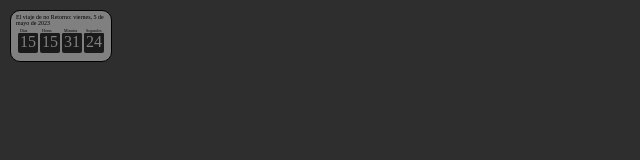
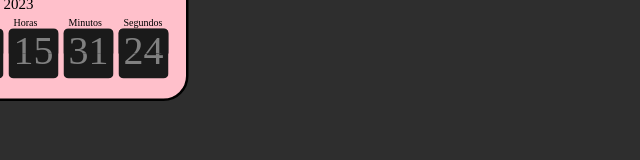
Before and after one commit to Kraker23/RelojPalas, a plain HTML site: page index.html in a window 1280 px wide. Shown: the whole page, without its empty margins (0-640 px from the left). Drawn offline with Linux system fonts and the light colour scheme.

Commit message:
escalado

```diff
--- a/index.html
+++ b/index.html
@@ -116,13 +116,18 @@
         .item { position: relative; width: 20px; float: left; margin:0 0 0 2;}
         .item .label { position: relative; font-size: 4px; width: 10px; padding-left: 2px; }
 
+
+            .scaled {
+            transform: scale(2.5); /* Igual que: scaleX(0.7) scaleY(0.7) */
+            background-color: pink;
+            }
 </style>
 <script>
 
 </script>
 </head>
 <body>
-<div id="reloj" class="reloj">
+<div id="reloj" class="reloj scaled">
     <div class="countDownDateDiv">El viaje de no Retorno: <span id="countDownDate"></span> </div>
     <!--<div class="countDownDateDiv">Fecha del Juicio Final de Eskape: <span id="countDownDate"></span> </div>-->
 
```
